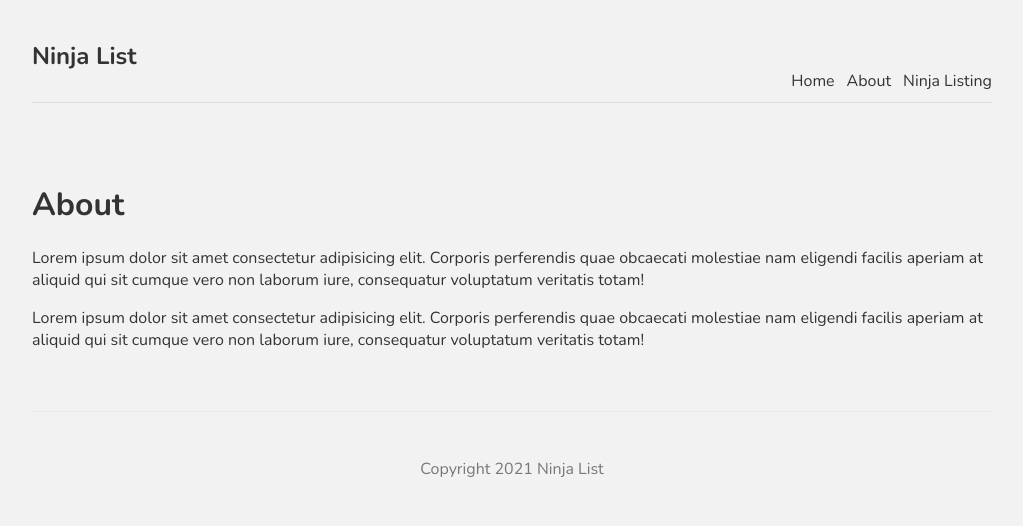
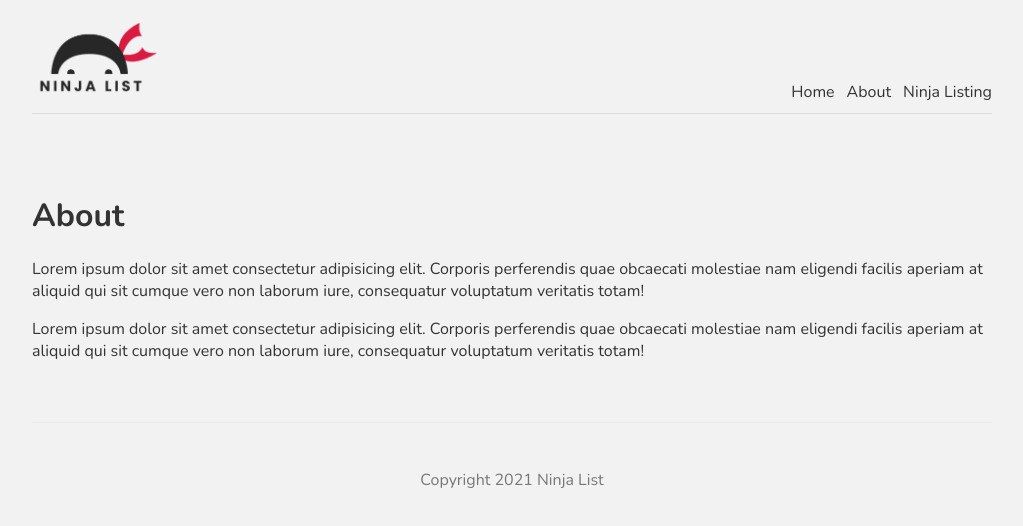
Before and after one commit to joeribreedveld/netninja-nextjs, a Next.js app: page /about in a window 1280 px wide. Shown: the top 526 px of the page, without its empty margins (128-1151 px from the left). Built offline with nearby package versions, Linux system fonts and the light colour scheme.

Commit message:
images and metadata

```diff
--- a/comps/Navbar.js
+++ b/comps/Navbar.js
@@ -1,10 +1,11 @@
 import Link from "next/link"
+import Image from "next/image"
 
 const Navbar = () => {
 	return (
 		<nav>
 			<div className='logo'>
-				<h1>Ninja List</h1>
+				<Image src='/logo.png' width={128} height={77} />
 			</div>
 			<Link href='/'>
 				<a>Home</a>
--- a/pages/about.js
+++ b/pages/about.js
@@ -1,5 +1,12 @@
+import Head from "next/head"
+
 const About = () => {
 	return (
+		<>
+			<Head>
+				<title>Ninja List | About</title>
+				<meta name='keywords' content='ninjas' />
+			</Head>
 			<div>
 				<h1>About</h1>
 				<p>
@@ -11,6 +18,7 @@
 					consequatur voluptatum veritatis totam!
 				</p>
 			</div>
+		</>
 	)
 }
 
--- a/pages/index.js
+++ b/pages/index.js
@@ -7,6 +7,11 @@
 
 export default function Home() {
 	return (
+		<>
+			<Head>
+				<title>Ninja List | Home</title>
+				<meta name='keywords' content='ninjas' />
+			</Head>
 			<div>
 				<h1 className={styles.title}>Homepage</h1>
 				<p className={styles.text}>
@@ -21,5 +26,6 @@
 					<a className={styles.btn}>See Ninja Listing</a>
 				</Link>
 			</div>
+		</>
 	)
 }
```
Also changed, not shown: public/logo.png (added). Lines whose indentation alone changed are shown as unchanged.
